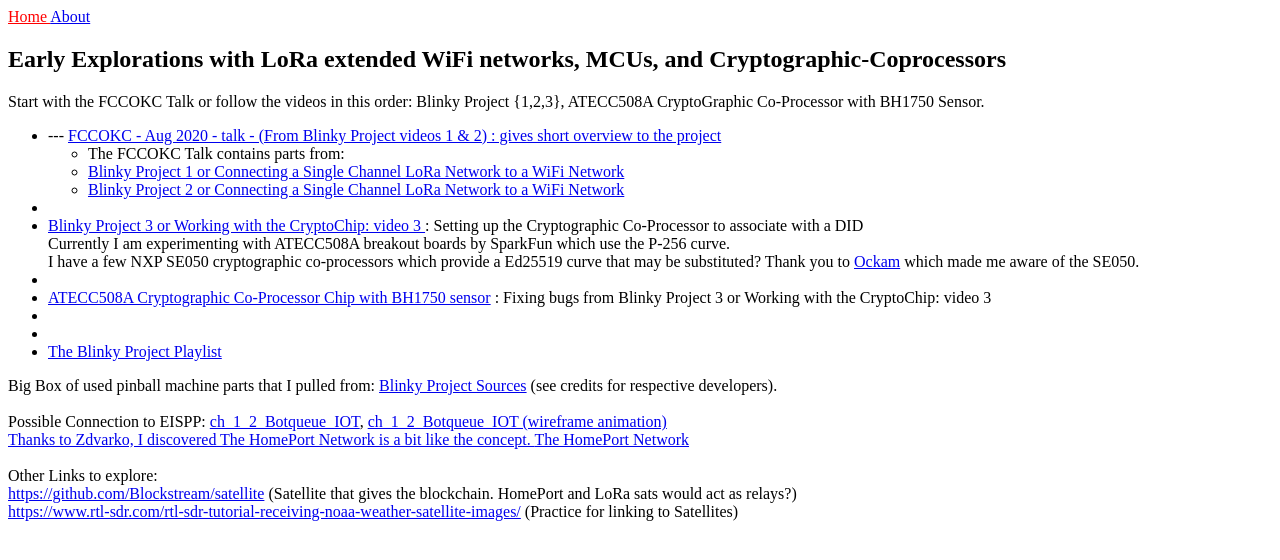
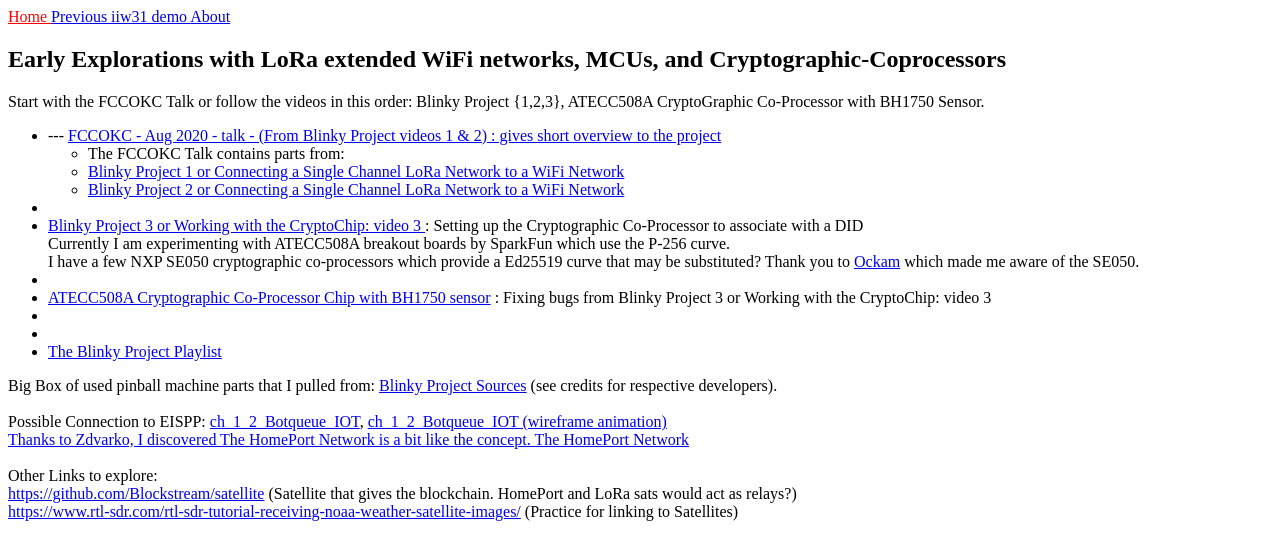
Before and after one commit to theholo-space/theholo-space.github.io, a Jekyll site: the page built from index.html, in a window 1280 px wide. Shown: the top 560 px of the page. Built offline with Jekyll 4.4.1, drawn with Linux system fonts in a browser that asks for light colours.

Commit message:
add navigation link for old demo iiw31

```diff
--- a/_data/navigation.yml
+++ b/_data/navigation.yml
@@ -1,4 +1,6 @@
 - name: Home
   link: /
+- name: Previous iiw31 demo
+  link: iiw31demo.html
 - name: About
   link: /about.html
```
